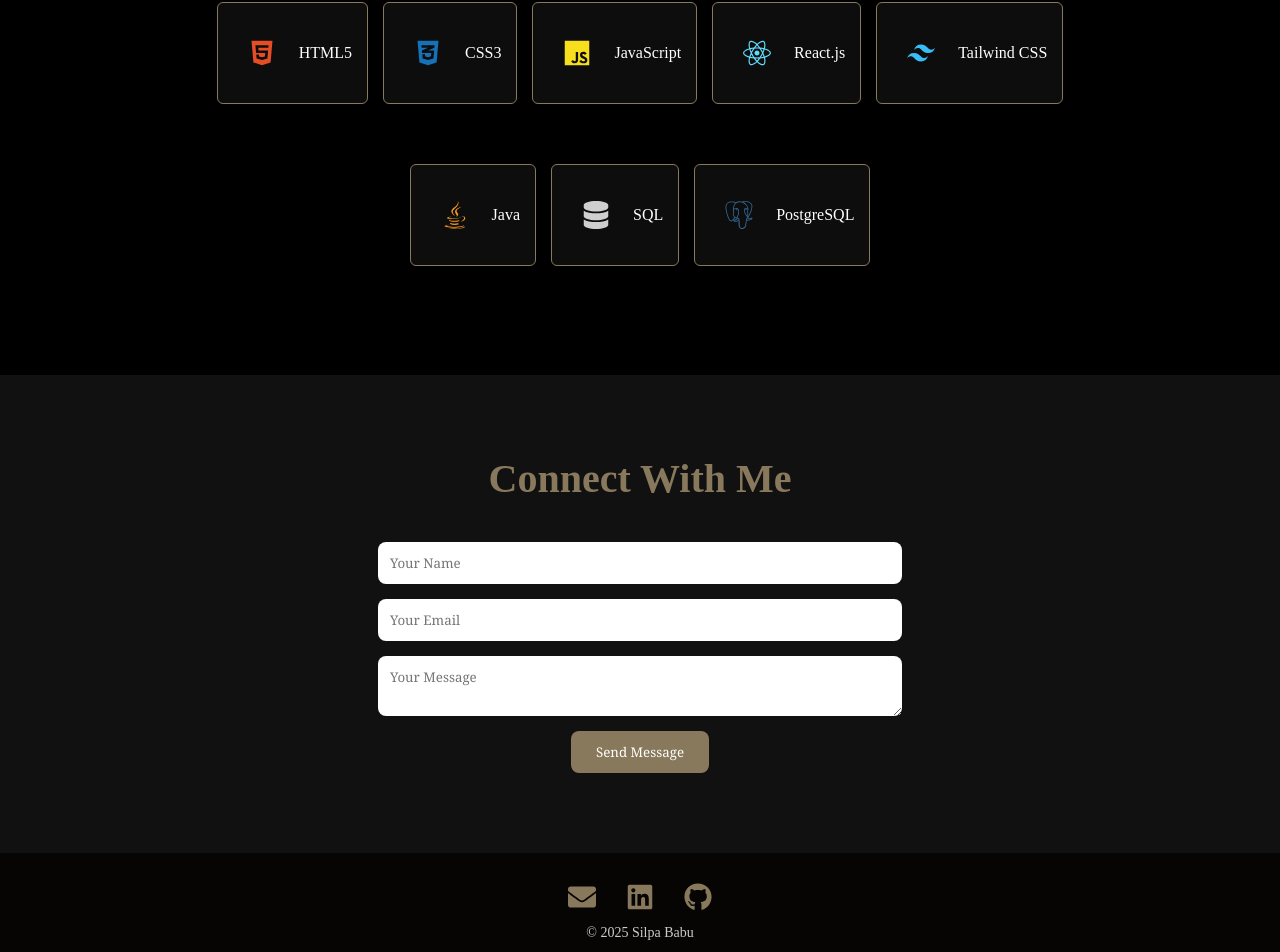
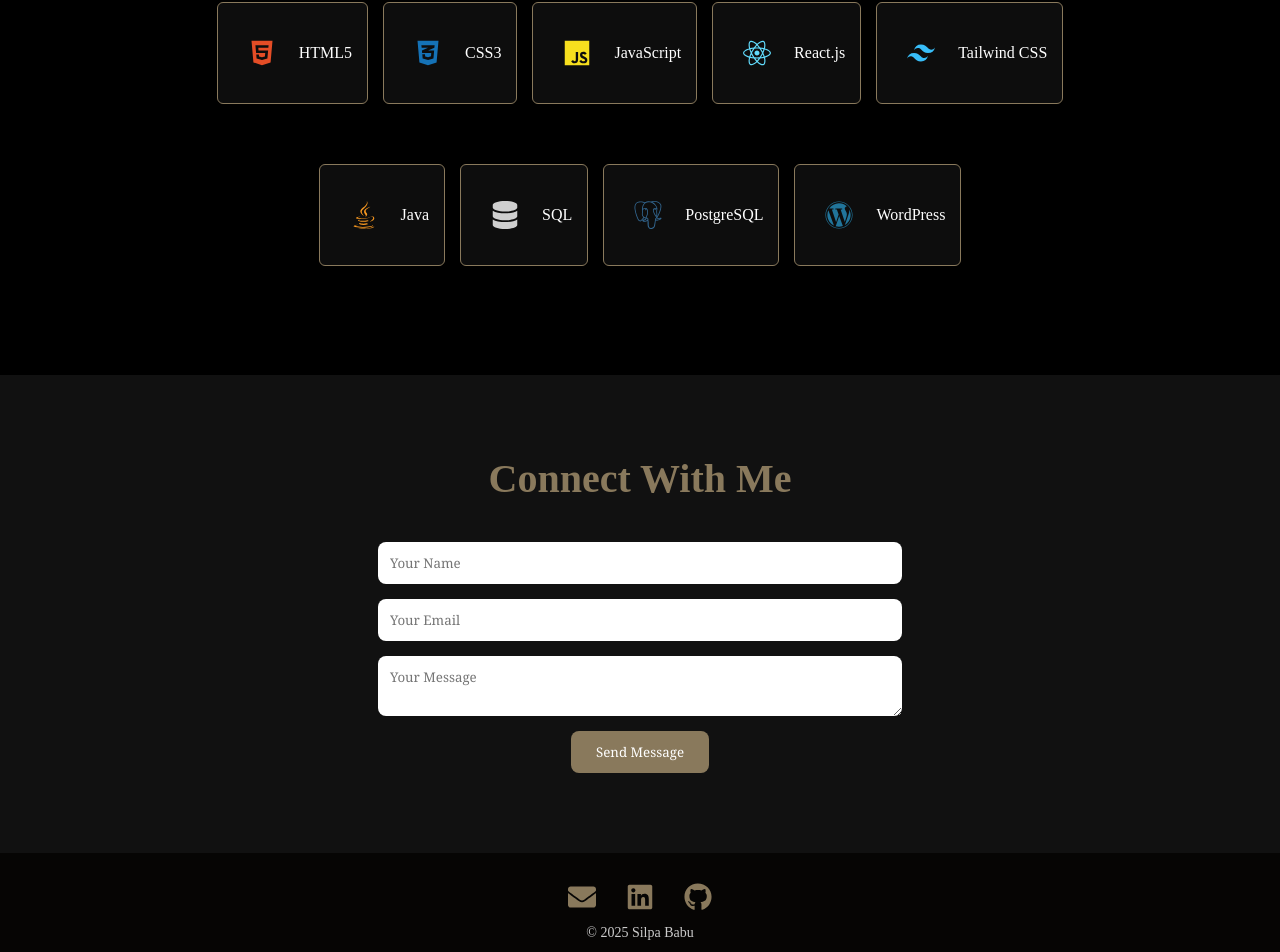
Before and after one commit to shilpahhh/silpa-portfolio, a React (Create React App) app: page / in a window 1280 px wide. Shown: the part 2185-3137 px from the top of the page. Built offline with nearby package versions, Linux system fonts and the light colour scheme.

Commit message:
Update Skills.js

```diff
--- a/src/Skills.js
+++ b/src/Skills.js
@@ -1,6 +1,6 @@
 import React from 'react';
 import './Skills.css';
-import { FaHtml5, FaCss3Alt, FaJs, FaReact, FaJava, FaDatabase } from 'react-icons/fa';
+import { FaHtml5, FaCss3Alt, FaJs, FaReact, FaJava, FaDatabase, FaWordpress } from 'react-icons/fa';
 import { SiPostgresql, SiTailwindcss } from 'react-icons/si';
 
 function Skills() {
@@ -25,6 +25,7 @@ function Skills() {
             <div className="skill-item"><FaJava className="icon java" />Java</div>
             <div className="skill-item"><FaDatabase className="icon sql" />SQL</div>
             <div className="skill-item"><SiPostgresql className="icon postgresql" />PostgreSQL</div>
+              <div className="skill-item"><FaWordpress className="icon wordpress" />WordPress</div>
           </div>
         </div>
       </div>
```
